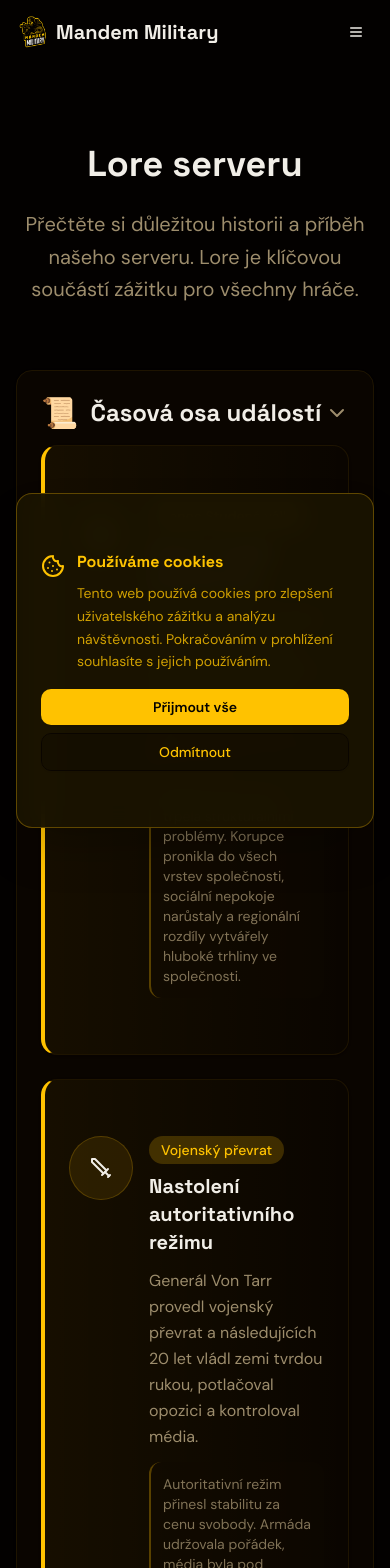
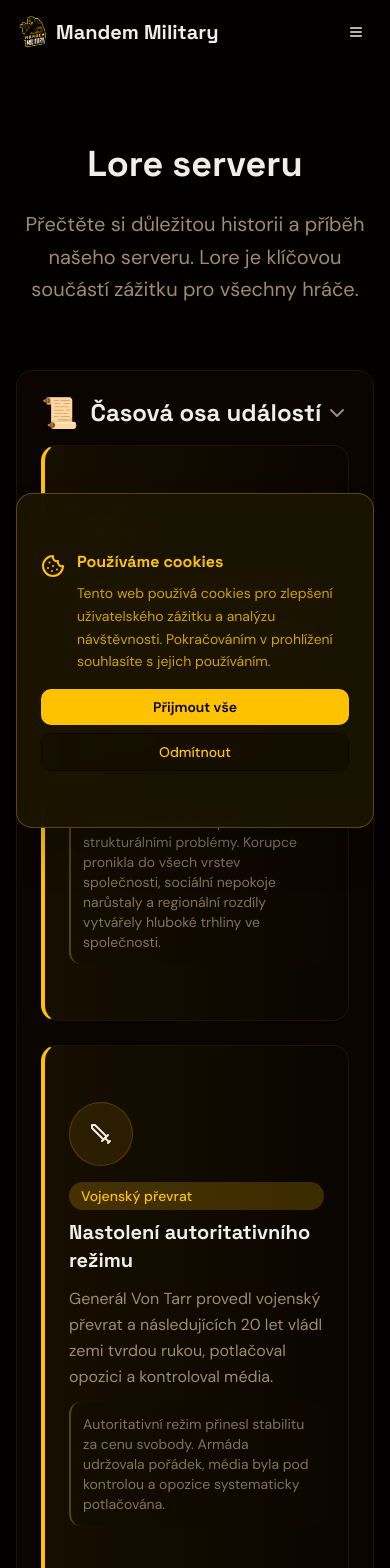
Before and after one commit to Mandem-Military-Roleplay-2-0/website, a Next.js app: page /lore in a window 390 px wide. Shown: the top 1568 px of the page. Built offline with nearby package versions, Linux system fonts and the light colour scheme.

Commit message:
feat: layout fixes

```diff
--- a/components/lore-section.tsx
+++ b/components/lore-section.tsx
@@ -113,13 +113,19 @@ export function LoreSection() {
                   <div key={event.id} className="relative">
                     <Card className="border-l-4 border-l-primary bg-gradient-to-r from-primary/5 to-transparent hover:from-primary/10 transition-all duration-300">
                       <CardContent className="p-6">
+                        <div className="md:hidden flex-shrink-0 w-16 h-16 bg-primary/10 rounded-full flex items-center justify-center border border-primary/20 mb-4">
+                            {event.icon}
+                          </div>
+                          <span className="flex md:hidden px-3 py-1 bg-primary/20 text-primary font-medium text-sm rounded-full">
+                                {event.period}
+                              </span>
                         <div className="flex items-start space-x-4">
-                          <div className="flex-shrink-0 w-16 h-16 bg-primary/10 rounded-full flex items-center justify-center border border-primary/20">
+                          <div className="hidden flex-shrink-0 w-16 h-16 bg-primary/10 rounded-full md:flex items-center justify-center border border-primary/20">
                             {event.icon}
                           </div>
                           <div className="flex-grow">
                             <div className="flex items-center space-x-3 mb-2">
-                              <span className="px-3 py-1 bg-primary/20 text-primary font-medium text-sm rounded-full">
+                              <span className="hidden md:flex px-3 py-1 bg-primary/20 text-primary font-medium text-sm rounded-full">
                                 {event.period}
                               </span>
                             </div>
```
